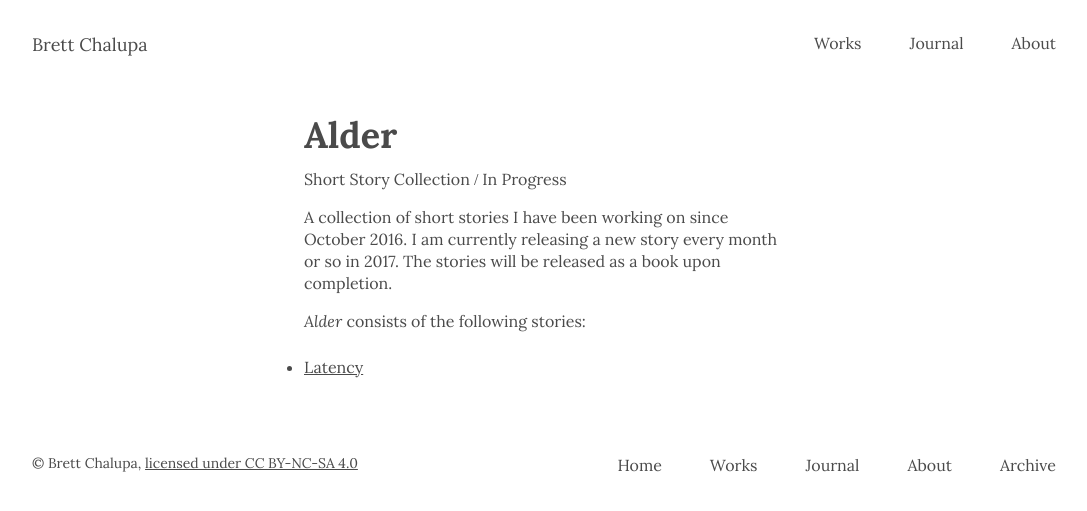
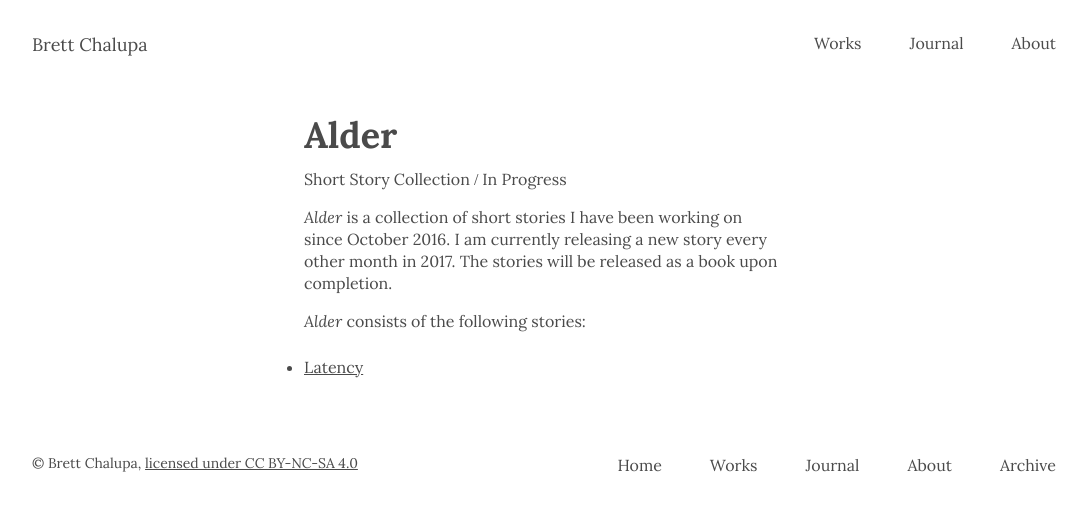
Before and after one commit to brettchalupa/brettchalupa.github.io, a Jekyll site: the page built from _works/alder.md, in a window 1280 px wide. Shown: the top 511 px of the page, without its empty margins (96-1183 px from the left). Built offline with Jekyll 4.4.1, drawn with Linux system fonts in a browser that asks for light colours; a script that is not in the unit is left out.

Commit message:
Update Alder details to be every other month
I think that is a more realistic release schedule and will fit with what
I have planned and my workload.

```diff
--- a/_works/alder.md
+++ b/_works/alder.md
@@ -10,7 +10,7 @@ layout: work
 period: In Progress
 ---
 
-A collection of short stories I have been working on since October 2016.  I am currently releasing a new story every month or so in 2017. The stories will be released as a book upon completion.
+_Alder_ is a collection of short stories I have been working on since October 2016. I am currently releasing a new story every other month in 2017. The stories will be released as a book upon completion.
 
 _Alder_ consists of the following stories:
 
```
